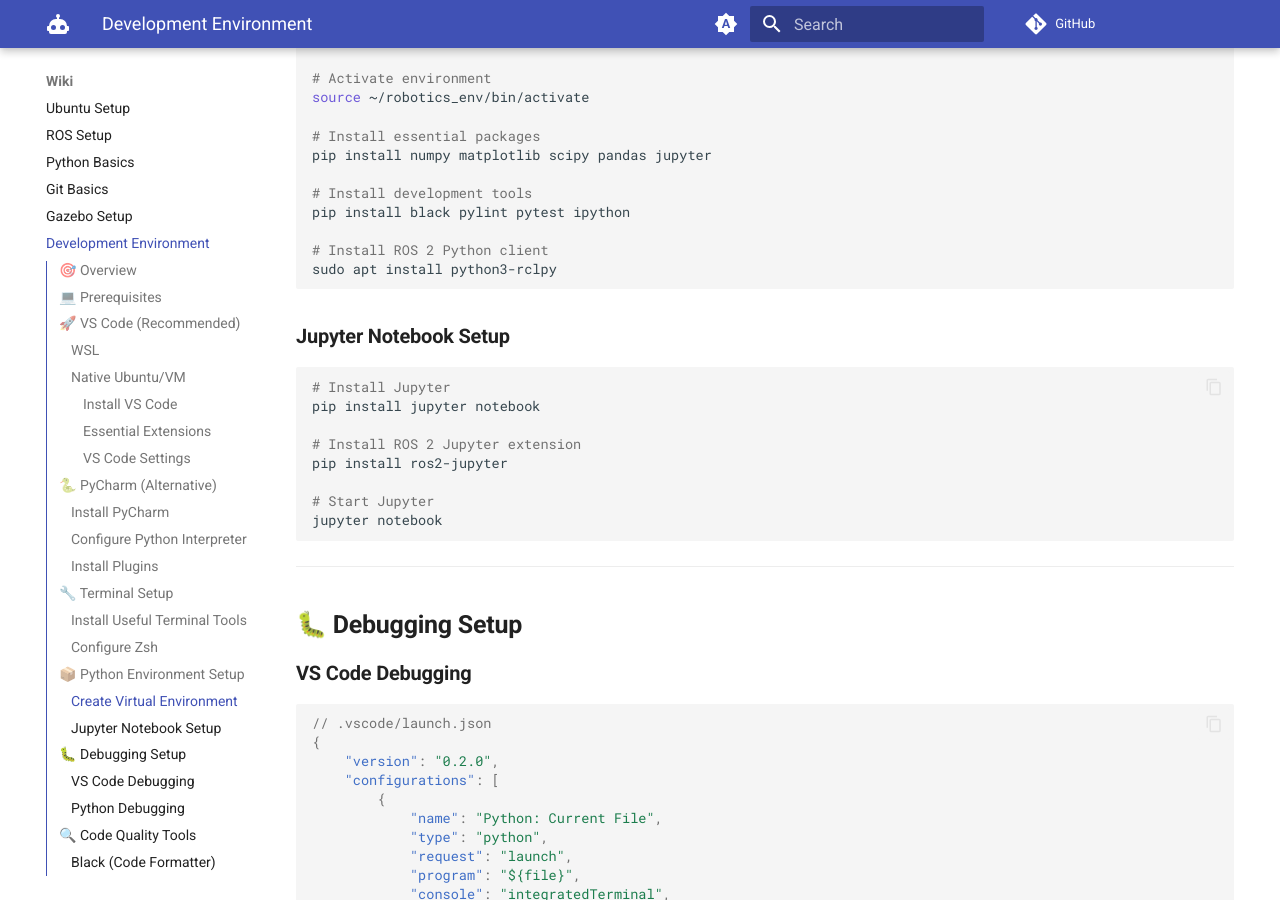
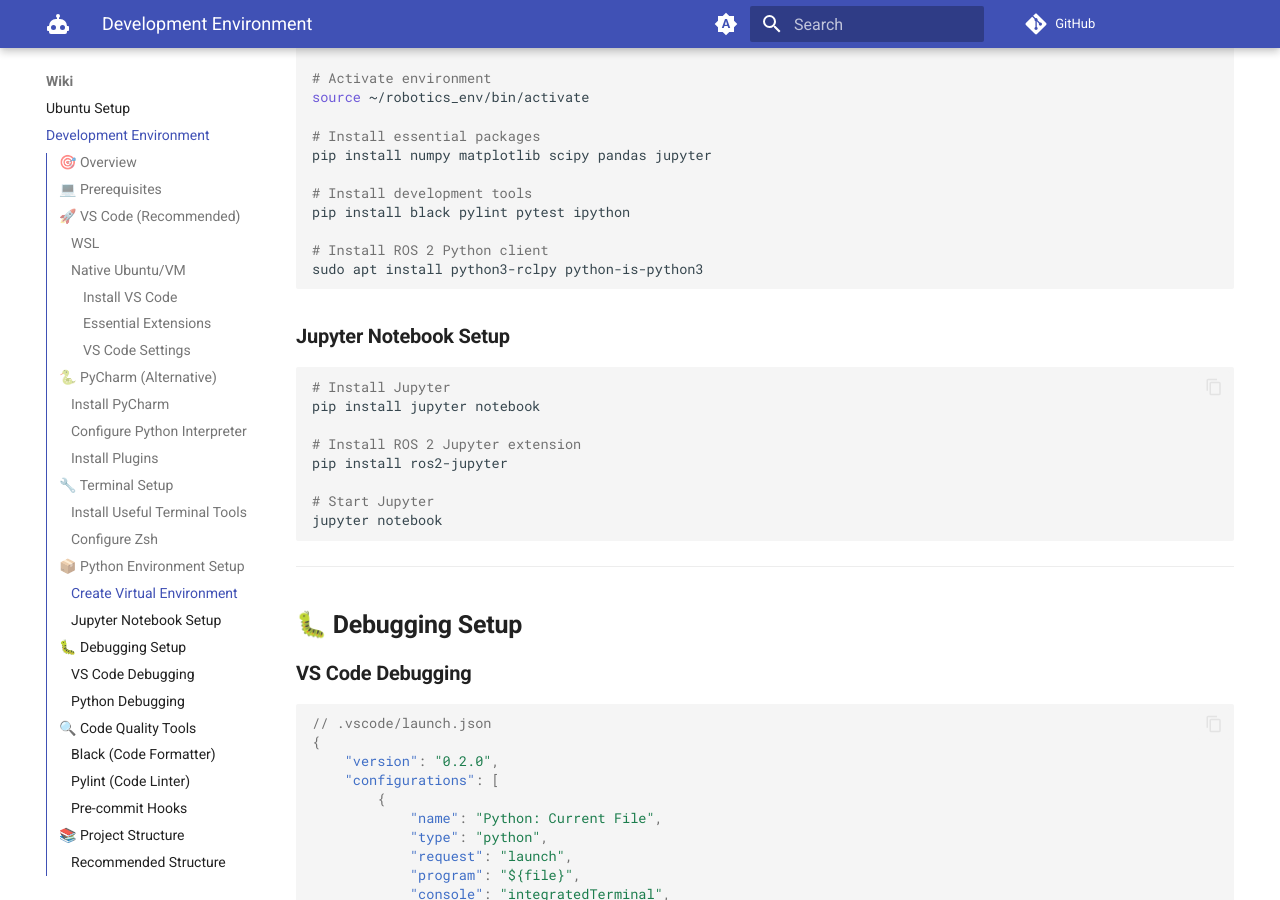
Before and after one commit to ENME480/enme480.github.io, an MkDocs documentation site: the page built from docs/dev-environment.md, in a window 1280 px wide and 900 px high, scrolled down 3697 px. Built offline with MkDocs 1.6.1 and Material for MkDocs 9.7.7, drawn with Linux system fonts in a browser that asks for light colours; plug-ins that fetch from the network failed and are left out; comment, search, counter and statistics services are not loaded; the version menu is left out; some of the changed text lies outside the part shown.

Commit message:
update build lists

````diff
--- a/docs/dev-environment.md
+++ b/docs/dev-environment.md
@@ -165,7 +165,7 @@ pip install numpy matplotlib scipy pandas jupyter
 pip install black pylint pytest ipython
 
 # Install ROS 2 Python client
-sudo apt install python3-rclpy
+sudo apt install python3-rclpy python-is-python3
 ```
 
 ### **Jupyter Notebook Setup**
--- a/mkdocs.yml
+++ b/mkdocs.yml
@@ -94,10 +94,6 @@ nav:
   - Resources: resources.md
   - Wiki:
       - Ubuntu Setup: ubuntu-setup.md
-      - ROS Setup: ros-setup.md
-      - Python Basics: python-basics.md
-      - Git Basics: git-basics.md
-      - Gazebo Setup: gazebo-setup.md
       - Development Environment: dev-environment.md
       - Kinematics Reference: kinematics-reference.md
   - Policies: policies.md
````
